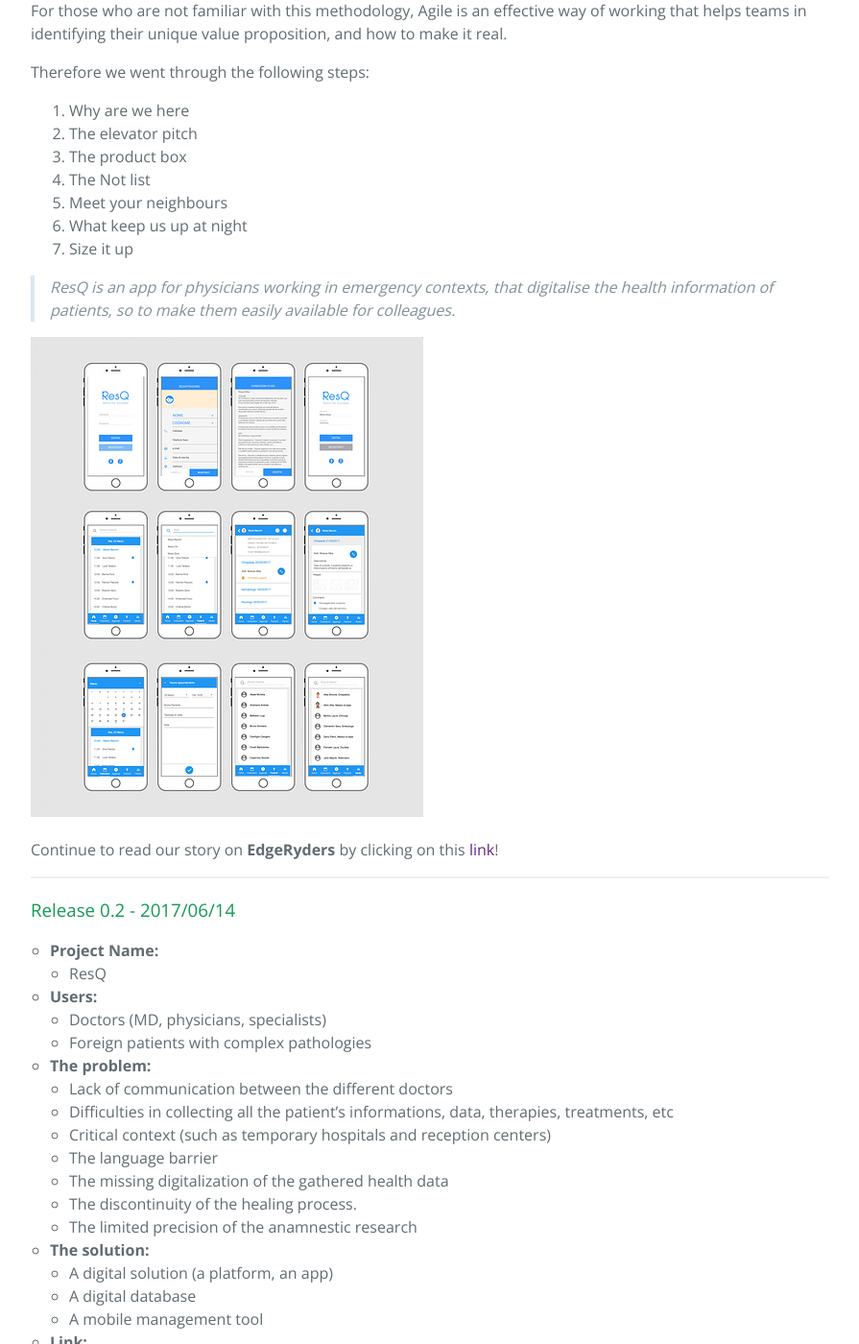
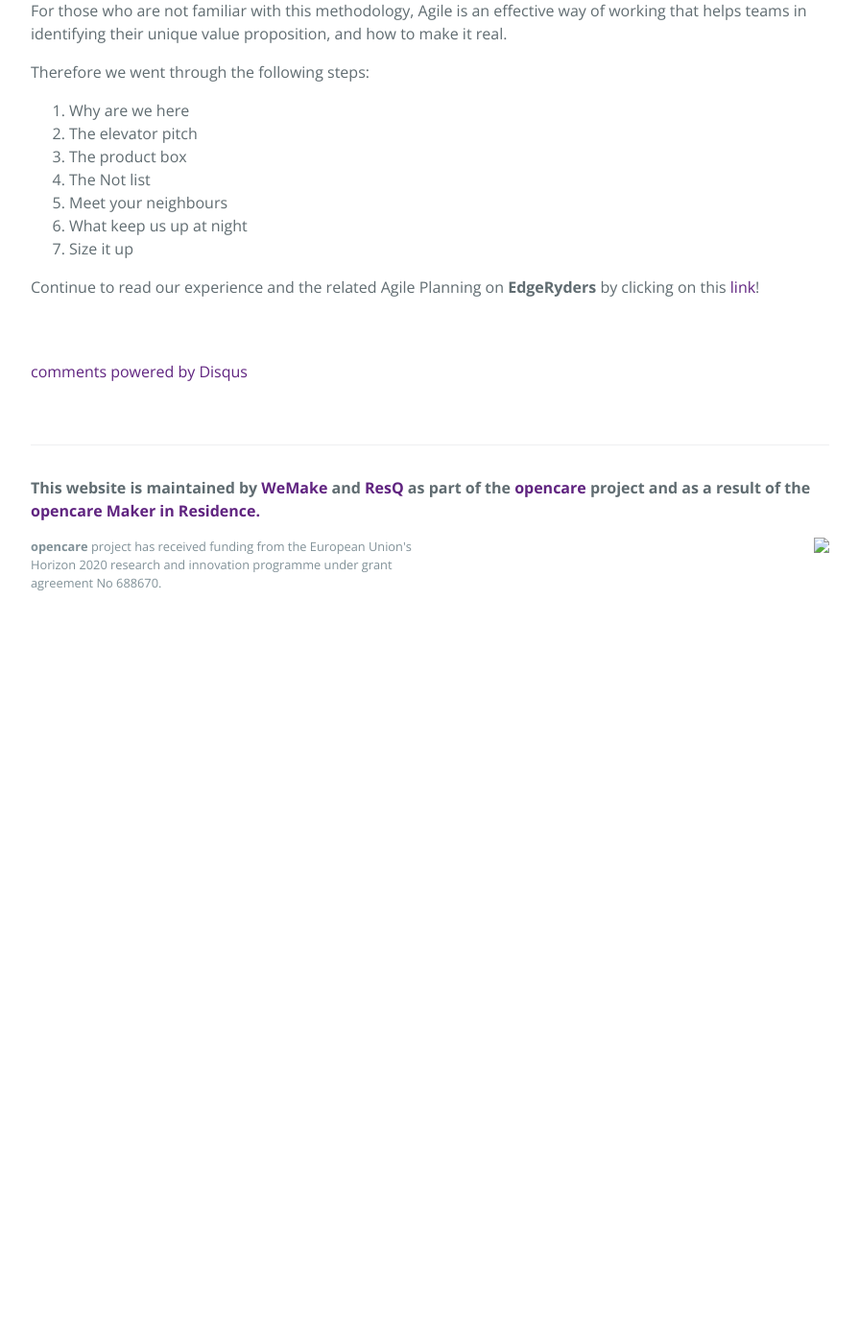
Before and after one commit to opencarecc/ResQ, a Jekyll site: the page built from _posts/2017-06-20-mir-agile-kick-off.md, in a window 1280 px wide and 1400 px high, scrolled down 563 px. Shown: the whole window at 96% size, without its empty margins (192-1087 px from the left). Built offline with Jekyll 4.4.1, drawn with Linux system fonts in a browser that asks for light colours; comment, search, counter and statistics services are not loaded; after the commit the page ends 1193 px from its top, so only the background shows below that; some of the changed text lies outside the part shown.

Commit message:
edit text post

```diff
--- a/_posts/2017-06-20-mir-agile-kick-off.md
+++ b/_posts/2017-06-20-mir-agile-kick-off.md
@@ -3,15 +3,15 @@
 title: "opencare MIR - Agile Kick-off"
 subtitle: "prova prova prova"
 date: 2017-06-20 10:13:04 +0200
-image: /ResQ/assets/ResQ-post-img-01.jpg
+image: /ResQ/assets/ResQ-post-img-kickoff.jpg
 categories: news
 by: "Silvia"
 published: true
 ---
 
-<img src="https://opencarecc.github.io/ResQ/assets/ResQ-post-img-01.jpg" alt="ResQ-01">
+<img src="https://opencarecc.github.io/ResQ/assets/ResQ-post-img-kickoff.jpg" alt="ResQ-01">
 
-Together with Chiara and Silvia, from the WeMake - OpenCare MIR team, we explored the main steps of the <b>Agile Planning</b>, which made us able to focus more on our project ResQ.
+Together with Chiara and Silvia, from the WeMake - <b>opencare MIR</b> team, we explored the main steps of the <b>Agile Planning</b>, which made us able to focus more on our project ResQ.
 
 For those who are not familiar with this methodology, Agile is an effective way of working that helps teams in identifying their unique value proposition, and how to make it real.
 
@@ -25,32 +25,4 @@
 6. What keep us up at night
 7. Size it up
 
-<blockquote><i>ResQ is an app for physicians working in emergency contexts, that digitalise the health information of patients, so to make them easily available for colleagues.</i></blockquote>
-
-<img src="https://opencarecc.github.io/ResQ/assets/ResQ-post-img-ResQ-board-02.jpg" alt="ResQ-02">
-
-Continue to read our story on <b>EdgeRyders</b> by clicking on this [link](https://edgeryders.eu/t/resq-agile-kick-off-at-wemake/547)!
-
-***
-
-### Release 0.2 - 2017/06/14
-
-* <b>Project Name:</b>
-  * ResQ
-* <b>Users:</b>
-  * Doctors (MD, physicians, specialists)
-  * Foreign patients with complex pathologies
-* <b>The problem:</b>
-  * Lack of communication between the different doctors
-  * Difficulties in collecting all the patient’s informations, data, therapies, treatments, etc
-  * Critical context (such as temporary hospitals and reception centers)
-  * The language barrier
-  * The missing digitalization of the gathered health data
-  * The discontinuity of the healing process.
-  * The limited precision of the anamnestic research
-* <b>The solution:</b>
-  * A digital solution (a platform, an app)
-  * A digital database
-  * A mobile management tool
-* <b>Link:</b>
-  * [MIR Pivot 14/06/2017](https://edgeryders.eu/t/mir-application-doc-doc-now-resq/6578/6)
+Continue to read our experience and the related Agile Planning on <b>EdgeRyders</b> by clicking on this [link](https://edgeryders.eu/t/resq-agile-kick-off-at-wemake/547)!
```
